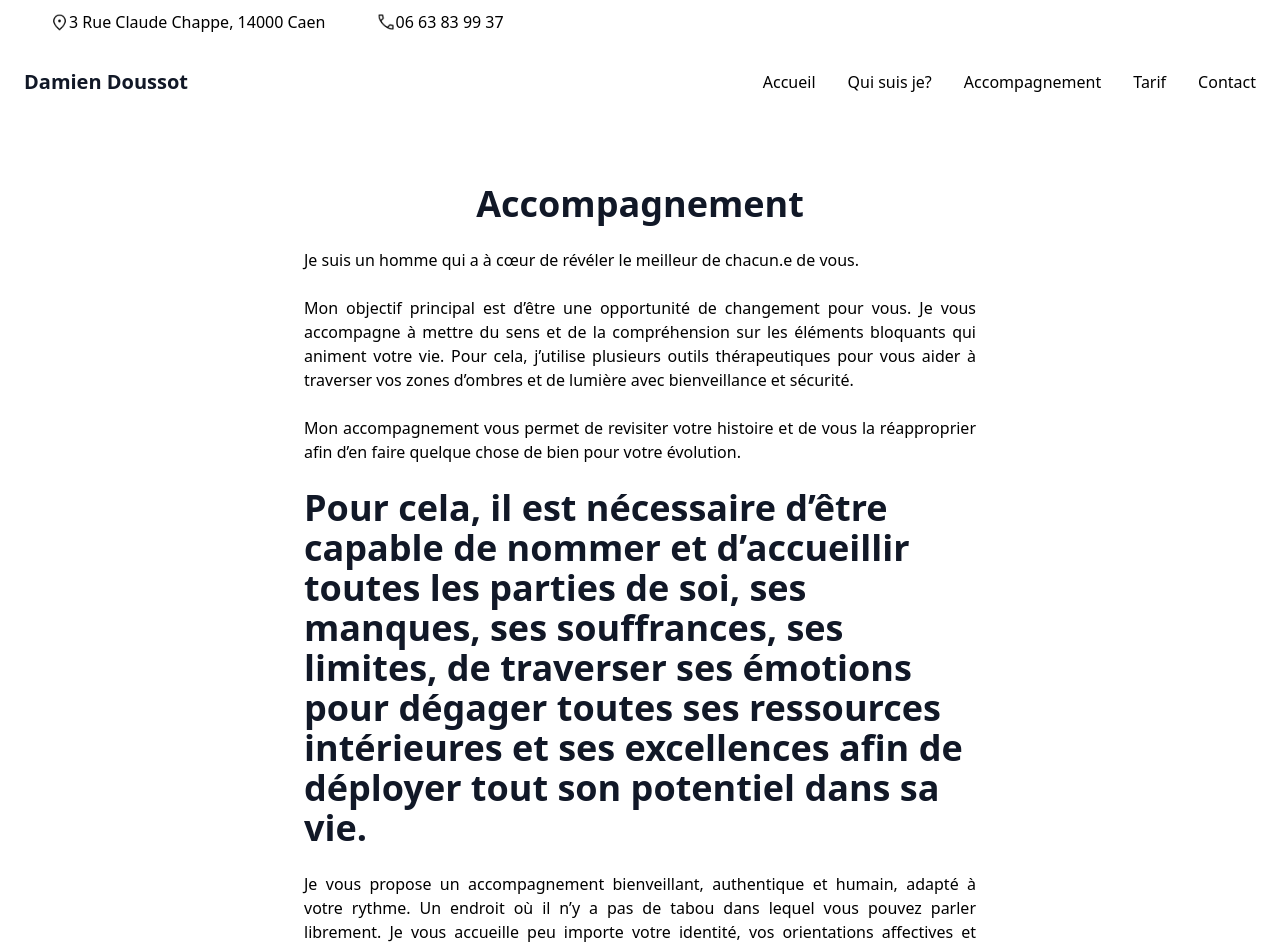
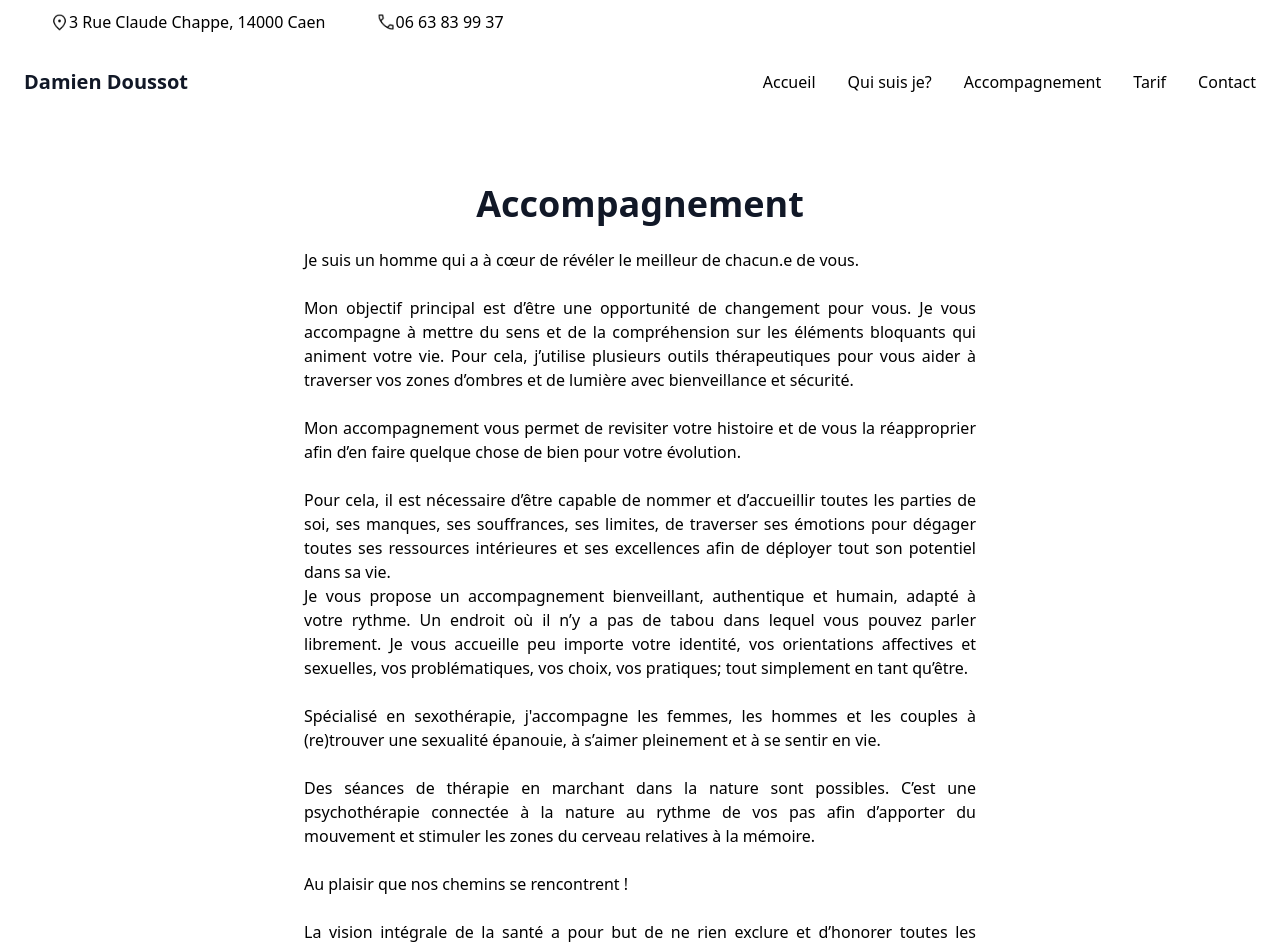
Before and after one commit to Awazez/damiensiteweb, a Nuxt app: page /accompagnement in a window 1280 px wide. Shown: the top 948 px of the page. Built offline with nearby package versions, Linux system fonts and the light colour scheme.

Commit message:
add accompagnement.vue

```diff
--- a/pages/accompagnement.vue
+++ b/pages/accompagnement.vue
@@ -12,8 +12,7 @@
           <p class="lead text-justify">Je suis un homme qui a à cœur de révéler le meilleur de chacun.e de vous. </p> <br>
           <p class="lead text-justify">Mon objectif principal est d’être une opportunité de changement pour vous. Je vous accompagne à mettre du sens et de la compréhension sur les éléments bloquants qui animent votre vie. Pour cela, j’utilise plusieurs outils thérapeutiques pour vous aider à traverser vos zones d’ombres et de lumière avec bienveillance et sécurité. </p> <br>
           <p class="lead text-justify">Mon accompagnement vous permet de revisiter votre histoire et de vous la réapproprier afin d’en faire quelque chose de bien pour votre évolution.  </p> <br>
-          <h1 class="mb-4 text-3xl font-extrabold leading-tight text-gray-900 lg:mb-6 lg:text-4xl">Pour cela, il est nécessaire d’être capable de nommer et d’accueillir toutes les parties de soi, ses manques, ses souffrances, ses limites, de traverser ses émotions pour dégager toutes ses ressources intérieures et ses excellences afin de déployer tout son potentiel dans sa vie.</h1>
-
+          <p class="lead text-justify">Pour cela, il est nécessaire d’être capable de nommer et d’accueillir toutes les parties de soi, ses manques, ses souffrances, ses limites, de traverser ses émotions pour dégager toutes ses ressources intérieures et ses excellences afin de déployer tout son potentiel dans sa vie.</p>
           <p class="lead text-justify">Je vous propose un accompagnement bienveillant, authentique et humain, adapté à votre rythme. Un endroit où il n’y a pas de tabou dans lequel vous pouvez parler librement.
 Je vous accueille peu importe votre identité, vos orientations affectives et sexuelles, vos problématiques, vos choix, vos pratiques; tout simplement en tant qu’être. </p> <br>
           <p class="lead text-justify">Spécialisé en sexothérapie, j'accompagne les femmes, les hommes et les couples à (re)trouver une sexualité épanouie, à s’aimer pleinement et à se sentir en vie. </p> <br>
```
